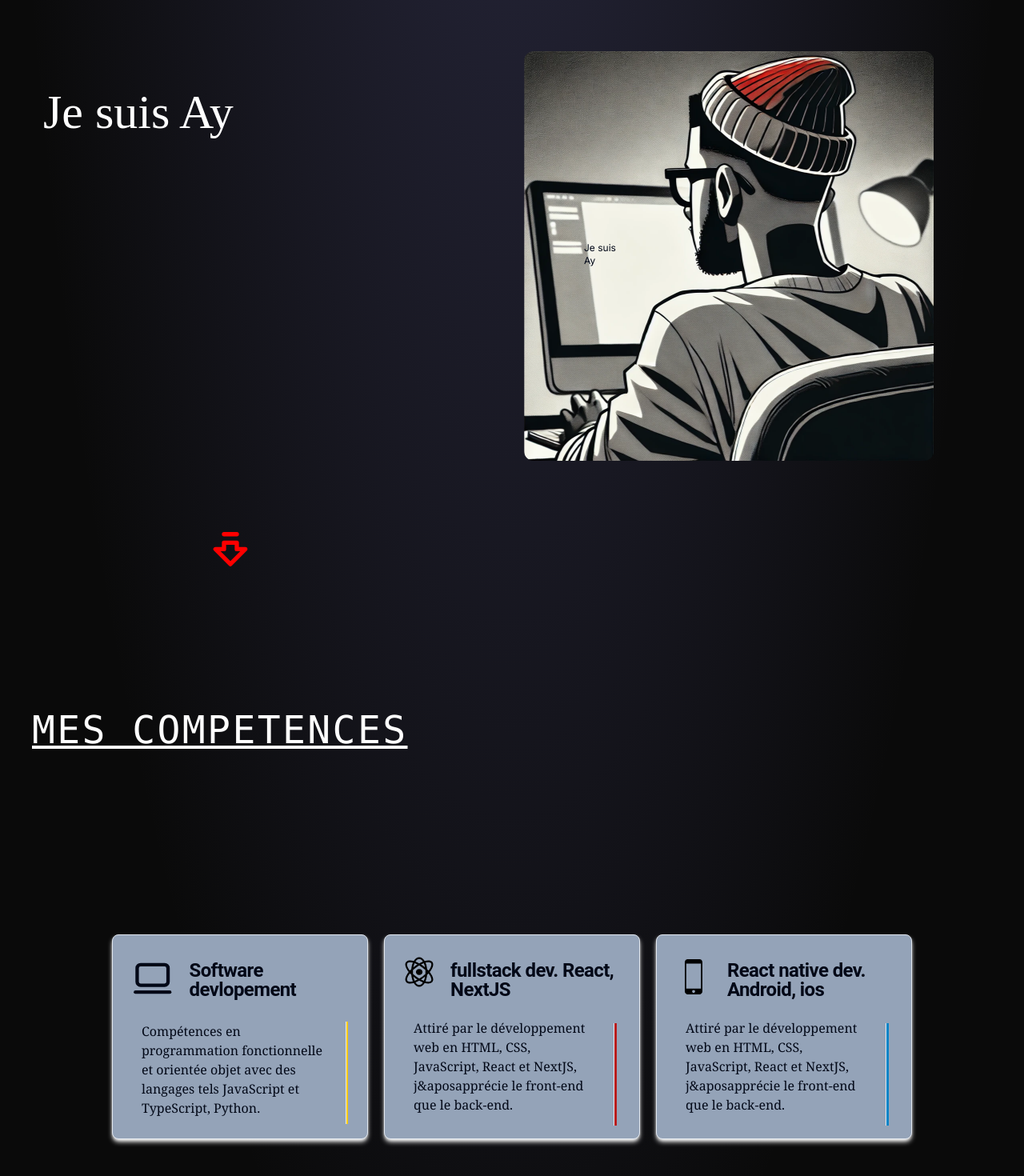
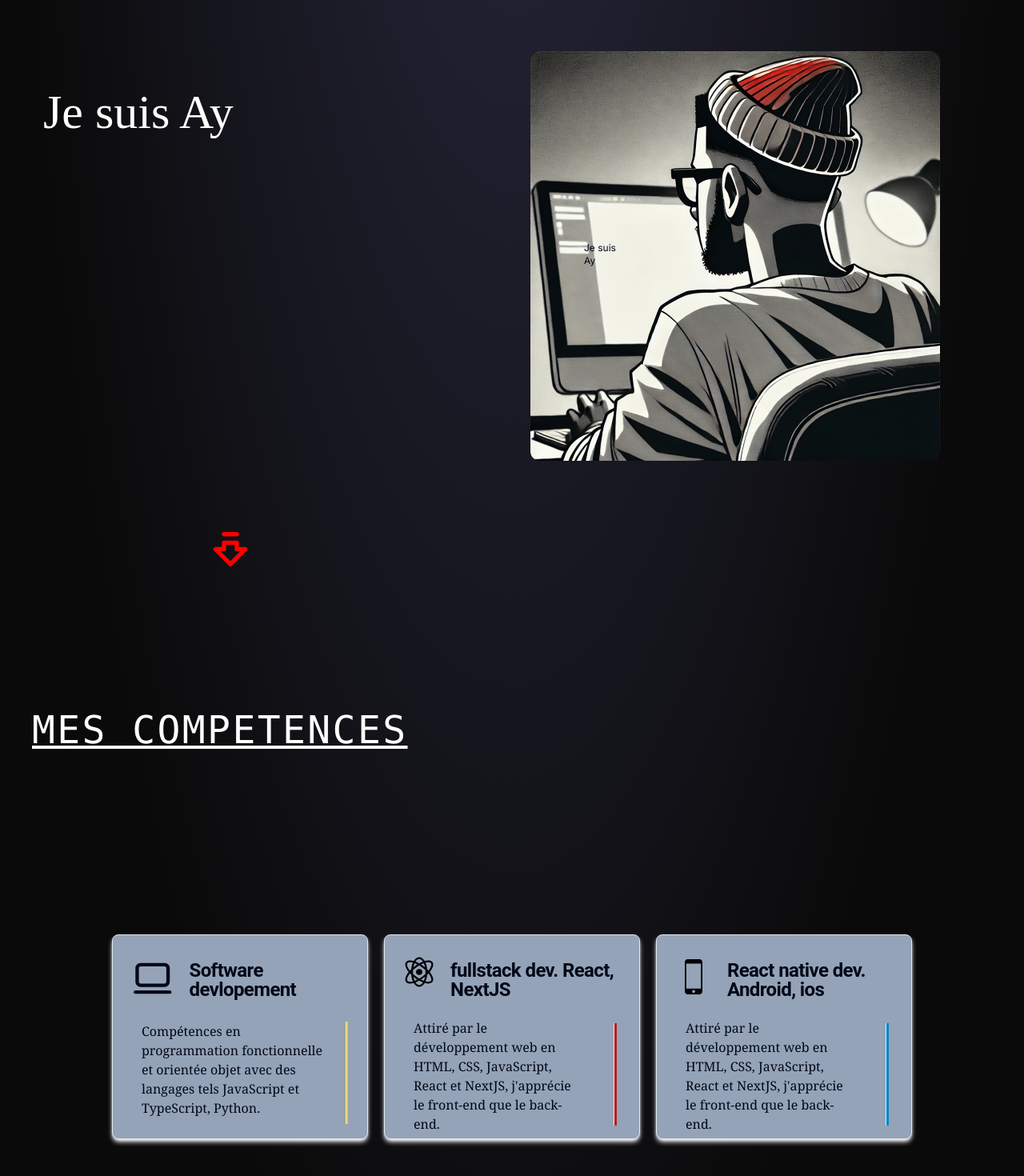
Before and after one commit to Ryma-24/portfo, a Next.js app: page / in a window 1280 px wide. Shown: the top 1470 px of the page at 80% size. Built offline with nearby package versions, Linux system fonts and the light colour scheme.

Commit message:
valide 4

```diff
--- a/components/experience.tsx
+++ b/components/experience.tsx
@@ -51,7 +51,7 @@ const Experiences = () => {
 
             <p className="  mx-1 md:pb-0 md:mx-3 font-serif">
             Attiré par le développement web en HTML, CSS, JavaScript, React et NextJS,
-            j&aposapprécie le front-end que le back-end.
+            j&apos;apprécie le front-end que le back-end.
             </p>
 
             <div className=" mr-1 w-3 h-32 mt-1.5 ml-6 border-l bg-red-700">
@@ -75,7 +75,7 @@ const Experiences = () => {
 
           <p className="  mx-1 md:pb-0 md:mx-3 font-serif">
           Attiré par le développement web en HTML, CSS, JavaScript, React et NextJS,
-          j&aposapprécie le front-end que le back-end.
+          j&apos;apprécie le front-end que le back-end.
           </p>
 
           <div className=" mr-1 w-3 h-32 mt-1.5 ml-6 border-l bg-sky-600">
--- a/components/headers.tsx
+++ b/components/headers.tsx
@@ -45,7 +45,7 @@ const Header:React.FC = () => {
 
 
         <div className='flex flex-col'>
-        <div  className="hidden text-white md:flex md:px-10 md:text-6xl md:w-96 md:absolute md:h-44 md:inset-1 py-24 font-macondo " style={{opacity: textOpacity}} >
+        <div  className="hidden text-white md:flex md:px-10 md:text-6xl md:w-96 md:absolute md:h-44 md:inset-1 py-24 font-macondo duration-1000" style={{opacity: textOpacity }} >
            <TypewriterText />
       </div>
 
@@ -59,7 +59,9 @@ const Header:React.FC = () => {
                  animate={{y:[0, -30,0,-50,0,-50, 0, -50,0,-50,-0]}}
                  transition={{duration:5 , loop:Infinity, ease:"easeInOut", repeat:1000}}>
 
+
         <LucideArrowBigDownDash
+
 
             style={{ color:'red',cursor:'pointer' , opacity:textOpacity,transitionDuration:'20s' }} size={64} />
         </motion.div>
@@ -77,15 +79,16 @@ const Header:React.FC = () => {
       lg:absolute lg:left-60 lg:w-full lg:h-auto'
       src="/images/codeur.webp"
       alt="Codeur"
-      initial={{x: -300, opacity:4}}
+      initial={{x: 90, opacity:4}}
       animate={{x: -35, opacity:4}}
-      transition={{duration:7}}
+      transition={{duration:3}}
       style={{width:'', height: ''}}
       />
       </div>
 
 
       <div className='
+      duration-1000
       absolute flex w-16 left-12 ml-4 text-xs
       md:absolute md:left-96  md:top-9 md:ml-28 md:my-44
       lg:absolute lg:left-auto lg:right-96
--- a/components/projets.tsx
+++ b/components/projets.tsx
@@ -93,7 +93,7 @@ const MesProjets = () => {
 
           </TooltipTrigger>
           <TooltipContent className="hidden md:block bg-gradient-to-r from-pink-300 to-stone-300 text-gray-900 bottom-0 translate-y-80 " >
-              <p className="font-mono w-96 " > Tableau de Bord E-commerce avec React et Next.js Interface d'administration optimisée, avec un back-end conçu en Next.js pour une gestion efficace et performante.</p>
+              <p className="font-mono w-96 " > Tableau de Bord E-commerce avec React et Next.js Interface d&apos;administration optimisée, avec un back-end conçu en Next.js pour une gestion efficace et performante.</p>
           </TooltipContent>
          </Tooltip>
          </TooltipProvider>
@@ -103,7 +103,7 @@ const MesProjets = () => {
 
 
     <p className="text-white flex flex-col items-center justify-center font-mono h-full w-80  md:w-full text-center text-xs md:text-center mt-4 md:hidden">
-    Tableau de Bord E-commerce avec React et Next.js Interface d'administration optimisée, avec un back-end conçu en Next.js pour une gestion efficace et performante.
+    Tableau de Bord E-commerce avec React et Next.js Interface d&apos;administration optimisée, avec un back-end conçu en Next.js pour une gestion efficace et performante.
   </p>
 
 
```
